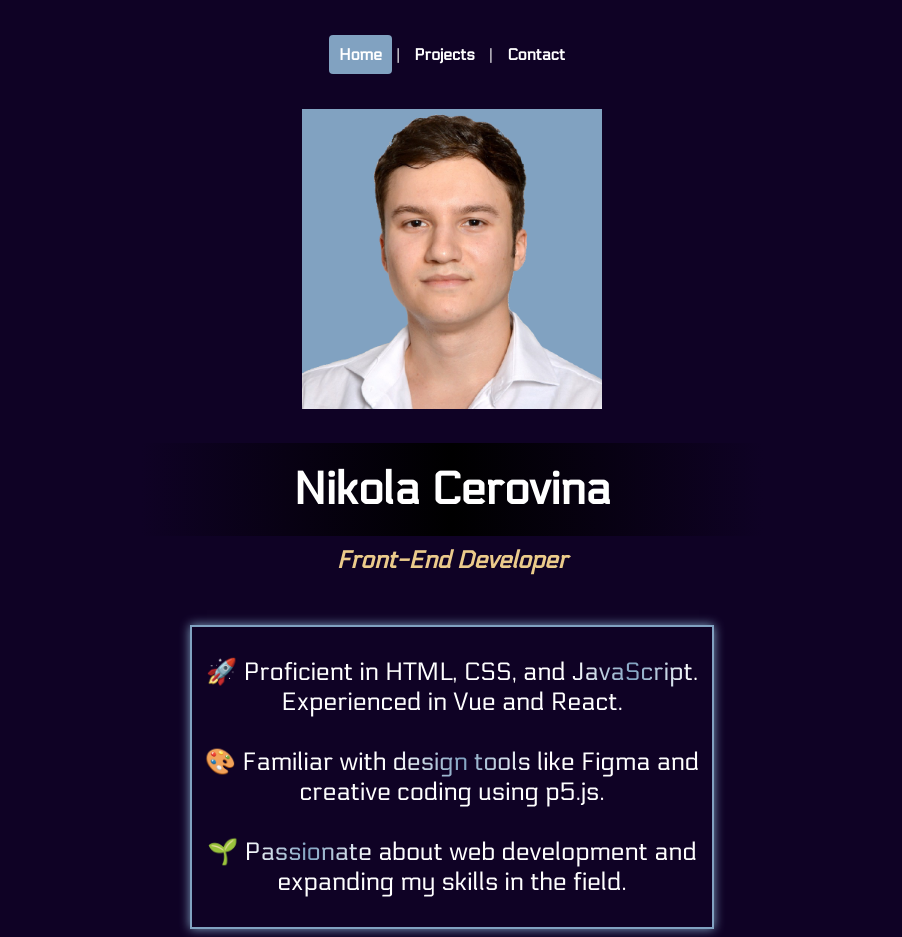
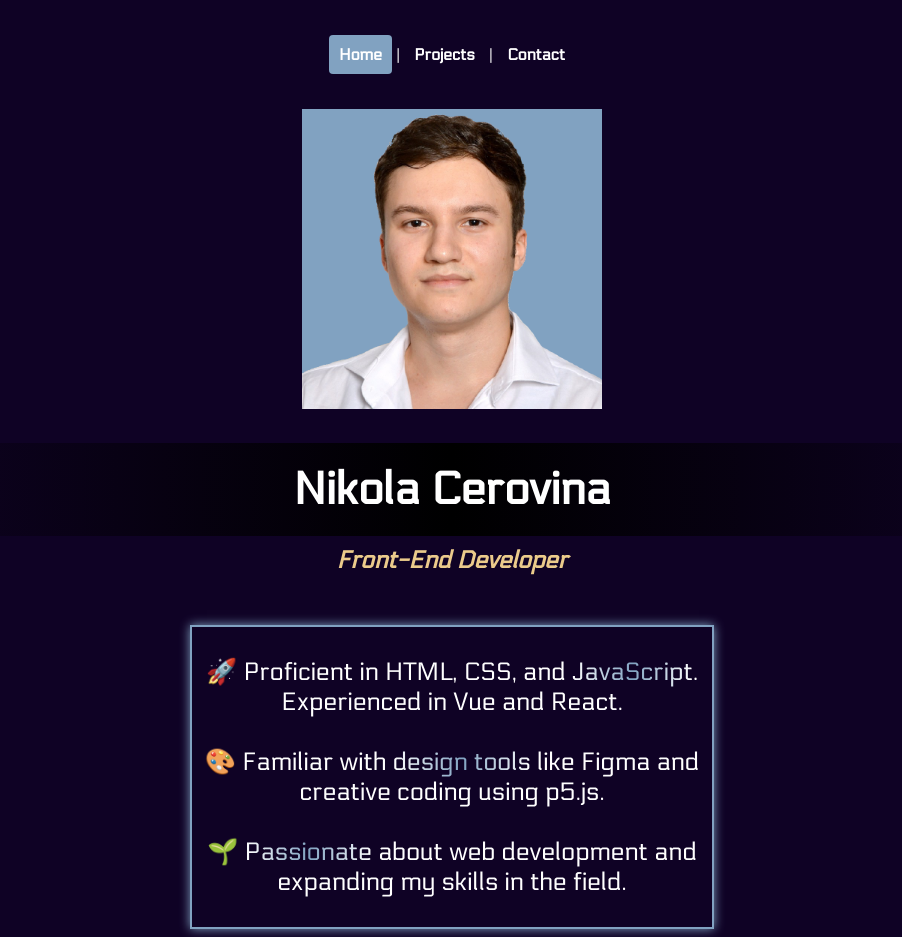
Before and after one commit to cerovina/Website-Vue-Router, a Vue app: page / in a window 1280 px wide. Shown: the whole page, without its empty margins (188-1090 px from the left). Built offline with nearby package versions, Linux system fonts and the light colour scheme.

Commit message:
Changed style

```diff
--- a/src/assets/global.css
+++ b/src/assets/global.css
@@ -69,7 +69,7 @@ p {
     margin-top: 20px;
     padding-top: 20px;
     padding-bottom: 20px;
-    background: linear-gradient(to right, #0F0225, #0F0225,  black, #0F0225, #0F0225);
+    background: linear-gradient(to right, #0F0225,  black, #0F0225);
   }
 
   .link {
```
